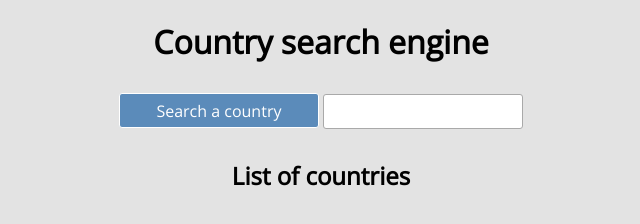
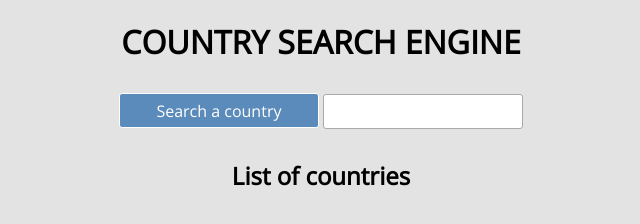
Before and after one commit to marcin324/country-search-engine, a website: page index.html in a window 1280 px wide. Shown: the whole page, without its empty margins (319-959 px from the left). Drawn offline with nearby package versions, Linux system fonts and the light colour scheme.

Commit message:
Add 'uppercase' in header

```diff
--- a/sass/style.scss
+++ b/sass/style.scss
@@ -6,6 +6,8 @@
 
 body {
   background: #E3E3E3;
+
+
   .header {
     width: 100%;
     height: 240px;
@@ -13,11 +15,16 @@ body {
     background: #E3E3E3;
 
     h1 {
+      text-transform: uppercase;
       padding-top: 20px;
     }
-		  button, input, h2 {
+
+    button,
+    input,
+    h2 {
       margin-top: 30px;
     }
+
     button {
       height: 35px;
       width: 200px;
@@ -27,12 +34,14 @@ body {
       cursor: pointer;
       background: #5B8BBA;
       color: #fff;
+
       &:hover {
         background: #759ABF;
         color: #fff;
         transition: .8s;
       }
     }
+
     input {
       height: 35px;
       width: 200px;
@@ -45,6 +54,7 @@ body {
   main {
     width: 800px;
     background: #F0A1C2;
+
     .countries-list {
       .top-blue-bar {
         display: none;
@@ -52,8 +62,8 @@ body {
         height: 40px;
         width: 800px;
       }
-      .countries {
-      }
+
+      .countries {}
     }
   }
 }
```
Also changed, not shown: css/style.css, 1 other file. Lines whose indentation alone changed are shown as unchanged.
